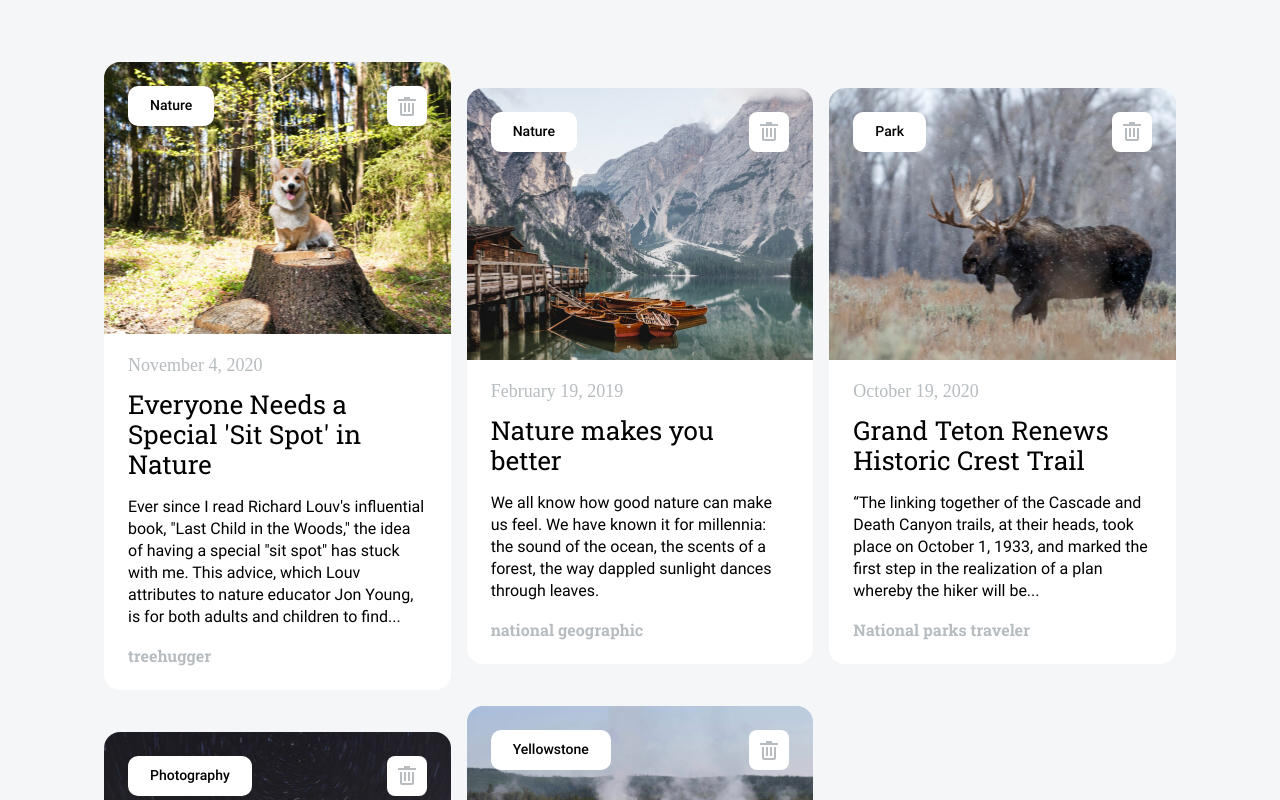
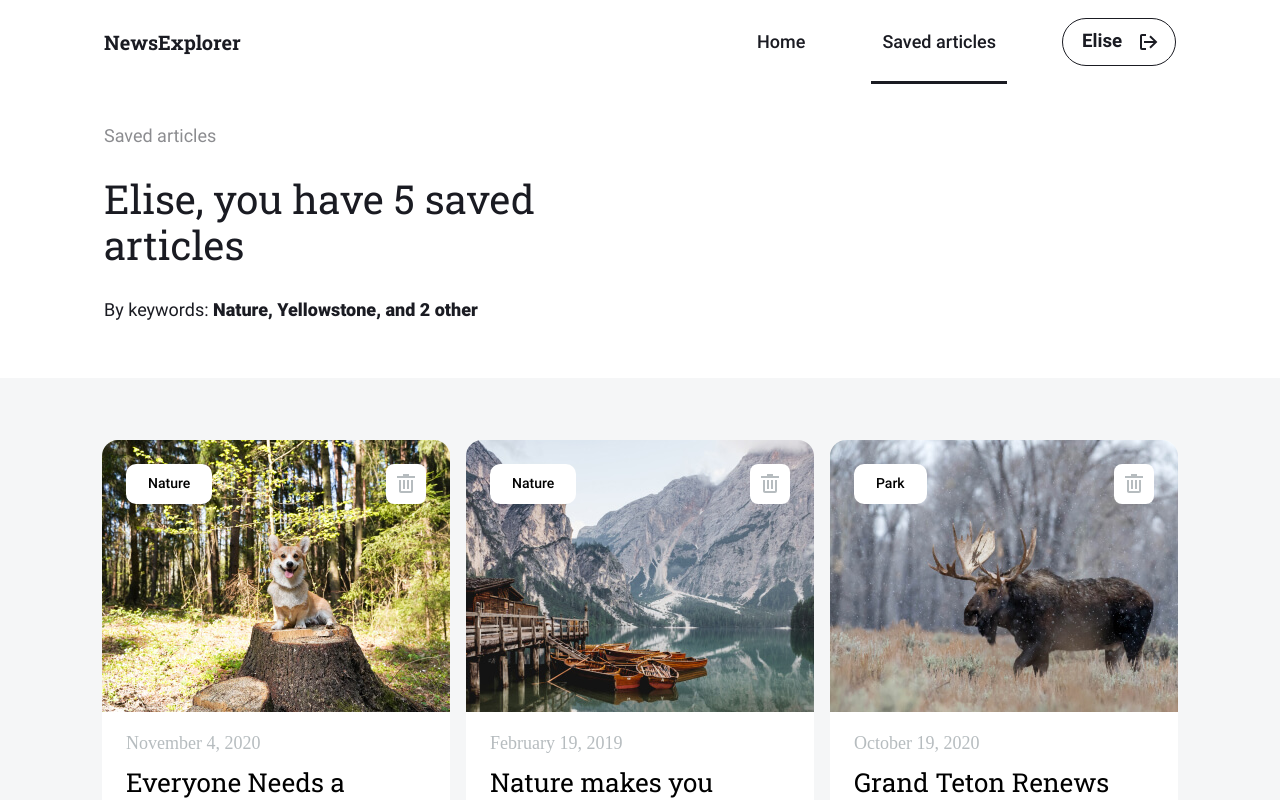
Before and after one commit to AmyRayDroui/news-explorer-frontend, a React (Create React App) app: page /saved-news in a window 1280 px wide. Shown: the top 800 px of the page. Built offline with nearby package versions, Linux system fonts and the light colour scheme.

Commit message:
Add Saved articles route markup

```diff
--- a/package.json
+++ b/package.json
@@ -8,7 +8,7 @@
     "@testing-library/user-event": "^13.5.0",
     "react": "^18.1.0",
     "react-dom": "^18.1.0",
-    "react-router-dom": "^5.2.0",
+    "react-router-dom": "^6.3.0",
     "react-scripts": "5.0.1",
     "web-vitals": "^2.1.4"
   },
--- a/src/components/App/App.js
+++ b/src/components/App/App.js
@@ -1,5 +1,5 @@
 import './App.css';
-import { Switch, Route, useHistory } from 'react-router-dom';
+import { Routes, Route, useHistory } from 'react-router-dom';
 import Main from '../Main/Main';
 import SavedNews from '../SavedNews/SavedNews';
 import Footer from '../Footer/Footer';
@@ -7,14 +7,10 @@ import Footer from '../Footer/Footer';
 function App() {
   return (
     <div className="page">
-      <Switch>
-      <Route path='/saved-news'>
-        <SavedNews />
-      </Route>
-      <Route path='/'>
-        <Main />
-      </Route>
-      </Switch>
+      <Routes>
+        <Route path='/saved-news' element={<SavedNews />} />
+        <Route path='/' element={<Main />} />
+      </Routes>
       <Footer />
     </div>
   );
--- a/src/components/Footer/Footer.js
+++ b/src/components/Footer/Footer.js
@@ -9,7 +9,7 @@ function Footer() {
           <p className="footer__copyright">© 2021 Supersite, Powered by News API</p>
           <div className="footer__container_type_general">
             <nav className="footer__container_type_links">
-                <NavLink exact to='/' className="footer__link">Home</NavLink>
+                <NavLink exact="true" to='/' className="footer__link">Home</NavLink>
                 <a href="https://www.practicum100.com/" target="_blank" className="footer__link">Practicum by Yandex</a>
             </nav>
             <div className="footer__container_type_media">
--- a/src/components/Navigation/Navigation.css
+++ b/src/components/Navigation/Navigation.css
@@ -5,6 +5,11 @@
     display: flex;
     justify-content: space-between;
     align-items: center;
+}
+
+.navigation_type_black-font {
+    color: #1A1B22;
+    border-color: #1A1B22;
 }
 
 .navigation__title {
@@ -41,17 +46,23 @@
 }
 
 .navigation__link_active {
-    color: white;
+    color: inherit;
     padding-bottom: 27px;
     padding-top: 30px;
-    border-bottom: solid white 3px;
+    border-bottom: solid 3px;
+    border-color: inherit;
     align-self: flex-end;
+}
+
+.navigation__link_type_black {
+    color: inherit;
 }
 
 .navigation__button {
     color: inherit;
     background-color: transparent;
-    border: white 1px solid;
+    border: 1px solid;
+    border-color: inherit;
     border-radius: 100px;
 }
 
@@ -87,3 +98,7 @@
     background-position: center;
     margin-left: 2px;
 }
+
+.navigation__exit-icon_type_black {
+    background-image: url(../../images/icons/exit-black-icon.svg);
+}
--- a/src/components/Navigation/Navigation.js
+++ b/src/components/Navigation/Navigation.js
@@ -1,19 +1,22 @@
 import './Navigation.css';
-import { NavLink } from 'react-router-dom';
+import { Link, useLocation } from 'react-router-dom';
 
 function Navigation() {
+  const currPath = useLocation().pathname;
   const isLoggedIn = true;
   return (
-      <div className="navigation page__wrapper">
+    <div className={ currPath==='/saved-news' ? "navigation page__wrapper navigation_type_black-font" : "navigation page__wrapper"}>
         <h2 className='navigation__title'>NewsExplorer</h2>
         <nav className='navigation__container'>
-            <NavLink to='/' className={ isLoggedIn ? "navigation__link navigation__link_logged-in" : "navigation__link" } activeClassName="navigation__link_active">Home</NavLink>
-            { isLoggedIn && <NavLink to='/saved-news' className="navigation__link navigation__link_logged-in" activeClassName="navigation__link_active">Saved articles</NavLink>}
+          <Link to='/' className={ `navigation__link ${isLoggedIn && 'navigation__link_logged-in'} ${currPath !== '/saved-news' ? 'navigation__link_active' : 'navigation__link_type_black'}`}>Home</Link>
           { isLoggedIn ?
+          <>
+            <Link to='/saved-news' className={`navigation__link navigation__link_logged-in ${currPath === '/saved-news' && 'navigation__link_active'}`}>Saved articles</Link>
             <button className="navigation__button navigation__button_type_exit">
               <h3 className="navigation__exit-name">Elise</h3>
-                <div className='navigation__exit-icon'></div>
-              </button> :
+              <div className={`navigation__exit-icon ${ currPath === '/saved-news' && 'navigation__exit-icon_type_black' }`}></div>
+            </button>
+          </>:
             <button className="navigation__button navigation__button_type_sign-in">Sign in</button>
           }
         </nav>
--- a/src/components/NewsCard/NewsCard.css
+++ b/src/components/NewsCard/NewsCard.css
@@ -109,11 +109,18 @@
 
 .new-card__text {
     min-height: 110px;
+    max-width: 352px;
     font-family: 'Roboto';
     font-style: normal;
     font-weight: 400;
     font-size: 16px;
     line-height: 1.38;
+    text-overflow: ellipsis;
+    overflow: hidden;
+    display: -webkit-box !important;
+    -webkit-line-clamp: 5;
+    -webkit-box-orient: vertical;
+    white-space: normal;
     margin: 0;
     margin-bottom: 18px;
 }
--- a/src/components/NewsCardList/NewsCardList.css
+++ b/src/components/NewsCardList/NewsCardList.css
@@ -10,17 +10,13 @@
 }
 
 .news-list_type_saved {
-    width: 100%;
-    display: grid;
-    grid-template-columns: repeat(3, 1fr);
-    grid-gap: 16px;
-    padding-top: 62px;
-    padding-bottom: 62px;
+    padding: 62px 102px;
 }
 
 .news-list__title {
     align-self: flex-start;
     margin: 0;
+    margin-bottom: 64px;
     font-family: 'Roboto Slab';
     font-style: normal;
     font-weight: 400;
@@ -38,7 +34,6 @@
     display: grid;
     grid-template-columns: repeat(3, 1fr);
     grid-gap: 16px;
-    margin: 64px 0;
 }
 
 .news-list__show-more {
@@ -46,6 +41,7 @@
     border: none;
     border-radius: 80px;
     padding: 20px 98px;
+    margin-top: 64px;
     font-family: 'Roboto';
     font-style: normal;
     font-weight: 500;
--- a/src/components/NewsCardList/NewsCardList.js
+++ b/src/components/NewsCardList/NewsCardList.js
@@ -11,9 +11,11 @@ function NewsCardList() {
       <>
       { currPath==='/saved-news' ?
         <section className="news-list news-list_type_saved page__wrapper">
+          <div className='news-list__container'>
           {
             savedResults.map((cardElement) => <NewsCard card={cardElement} />)
           }
+          </div>
         </section>:
         <section className="news-list page__wrapper">
         {/*<Preloader />*/}
@@ -22,7 +24,7 @@ function NewsCardList() {
                 <h2 className='news-list__title'>Search results</h2>
                 <div className='news-list__container'>
                 {
-                    searchResults.map((cardElement) => <NewsCard card={cardElement} />)
+                    searchResults.map((cardElement, index) => <NewsCard key={index} card={cardElement} />)
                 }
                 </div>
                 <button className='news-list__show-more'>Show more</button>
--- a/src/components/SavedNewsHeader/SavedNewsHeader.css
+++ b/src/components/SavedNewsHeader/SavedNewsHeader.css
@@ -0,0 +1,39 @@
+.news-header {
+    color: #1A1B22;
+}
+
+.news-header__container {
+    max-width: 530px;
+}
+
+.news-header__page-location {
+    margin: 40px 0 28px;
+    opacity: 50%;
+    font-family: 'Roboto';
+    font-style: normal;
+    font-weight: 400;
+    font-size: 18px;
+    line-height: 1.33;
+}
+
+.news-header__title {
+    font-family: 'Roboto Slab';
+    font-style: normal;
+    font-weight: 400;
+    font-size: 40px;
+    line-height: 1.15;
+    margin: 0;
+}
+
+.news-header__keyword-title {
+    font-family: 'Roboto';
+    font-style: normal;
+    font-weight: 400;
+    font-size: 18px;
+    line-height: 1.33;
+    margin: 30px 0 56px
+}
+
+.news-header__keywords {
+    font-weight: 900;
+}
--- a/src/components/SavedNewsHeader/SavedNewsHeader.js
+++ b/src/components/SavedNewsHeader/SavedNewsHeader.js
@@ -1,9 +1,17 @@
 import './SavedNewsHeader.css';
+import Navigation from '../Navigation/Navigation';
 
 function SavedNewsHeader() {
+    const ownerName="Elise"
+    const numberArticles=5
     return (
-      <header>
-
+      <header className="news-header">
+        <Navigation />
+        <div className="news-header__container page__wrapper">
+            <h5 className="news-header__page-location">Saved articles</h5>
+            <h1 className="news-header__title">{ownerName}, you have {numberArticles} saved articles</h1>
+            <h3 className="news-header__keyword-title">By keywords: <span className="news-header__keywords">Nature, Yellowstone, and 2 other</span></h3>
+        </div>
       </header>
     );
   }
--- a/src/utils/temp_storage.js
+++ b/src/utils/temp_storage.js
@@ -8,7 +8,7 @@ const searchResults = [{
     link: dogo,
     date: 'November 4, 2020',
     title: 'Everyone Needs a Special \'Sit Spot\' in Nature',
-    text: 'Ever since I read Richard Louv\'s influential book, "Last Child in the Woods," the idea of having a special "sit spot" has stuck with me. This advice, which Louv attributes to nature educator Jon Young, is for both adults and children to find...',
+    text: 'Ever since I read Richard Louv\'s influential book, "Last Child in the Woods," the idea of having a special "sit spot" has stuck with me. This advice, which Louv attributes to nature educator Jon Young, is for both adults and children to find',
     source: 'treehugger',
     keyword: 'Nature',
 },{
@@ -22,7 +22,7 @@ const searchResults = [{
     link: moose,
     date: 'October 19, 2020',
     title: 'Grand Teton Renews Historic Crest Trail',
-    text: '“The linking together of the Cascade and Death Canyon trails, at their heads, took place on October 1, 1933, and marked the first step in the realization of a plan whereby the hiker will be...',
+    text: '“The linking together of the Cascade and Death Canyon trails, at their heads, took place on October 1, 1933, and marked the first step in the realization of a plan whereby the hiker will be',
     source: 'National parks traveler',
     keyword: 'Nature',
 },];
@@ -31,7 +31,7 @@ const savedResults = [{
     link: dogo,
     date: 'November 4, 2020',
     title: 'Everyone Needs a Special \'Sit Spot\' in Nature',
-    text: 'Ever since I read Richard Louv\'s influential book, "Last Child in the Woods," the idea of having a special "sit spot" has stuck with me. This advice, which Louv attributes to nature educator Jon Young, is for both adults and children to find...',
+    text: 'Ever since I read Richard Louv\'s influential book, "Last Child in the Woods," the idea of having a special "sit spot" has stuck with me. This advice, which Louv attributes to nature educator Jon Young, is for both adults and children to find',
     source: 'treehugger',
     keyword: 'Nature',
 },{
@@ -45,7 +45,7 @@ const savedResults = [{
     link: moose,
     date: 'October 19, 2020',
     title: 'Grand Teton Renews Historic Crest Trail',
-    text: '“The linking together of the Cascade and Death Canyon trails, at their heads, took place on October 1, 1933, and marked the first step in the realization of a plan whereby the hiker will be...',
+    text: '“The linking together of the Cascade and Death Canyon trails, at their heads, took place on October 1, 1933, and marked the first step in the realization of a plan whereby the hiker will be',
     source: 'National parks traveler',
     keyword: 'Park',
 },{
@@ -59,7 +59,7 @@ const savedResults = [{
     link: hotspring,
     date: 'October 19, 2020',
     title: 'Nostalgic Photos of Tourists in U.S. National Parks',
-    text: 'Uri Løvevild Golman and Helle Løvevild Golman are National Geographic Explorers and conservation photographers who just completed a project and book they call their love letter to...',
+    text: 'Uri Løvevild Golman and Helle Løvevild Golman are National Geographic Explorers and conservation photographers who just completed a project and book they call their love letter to',
     source: 'national geographic',
     keyword: 'Yellowstone',
 },];
```
Also changed, not shown: src/images/icons/exit-black-icon.svg (added), 1 other file (tests, documents, lock files or other folders). Lines whose indentation alone changed are shown as unchanged.
